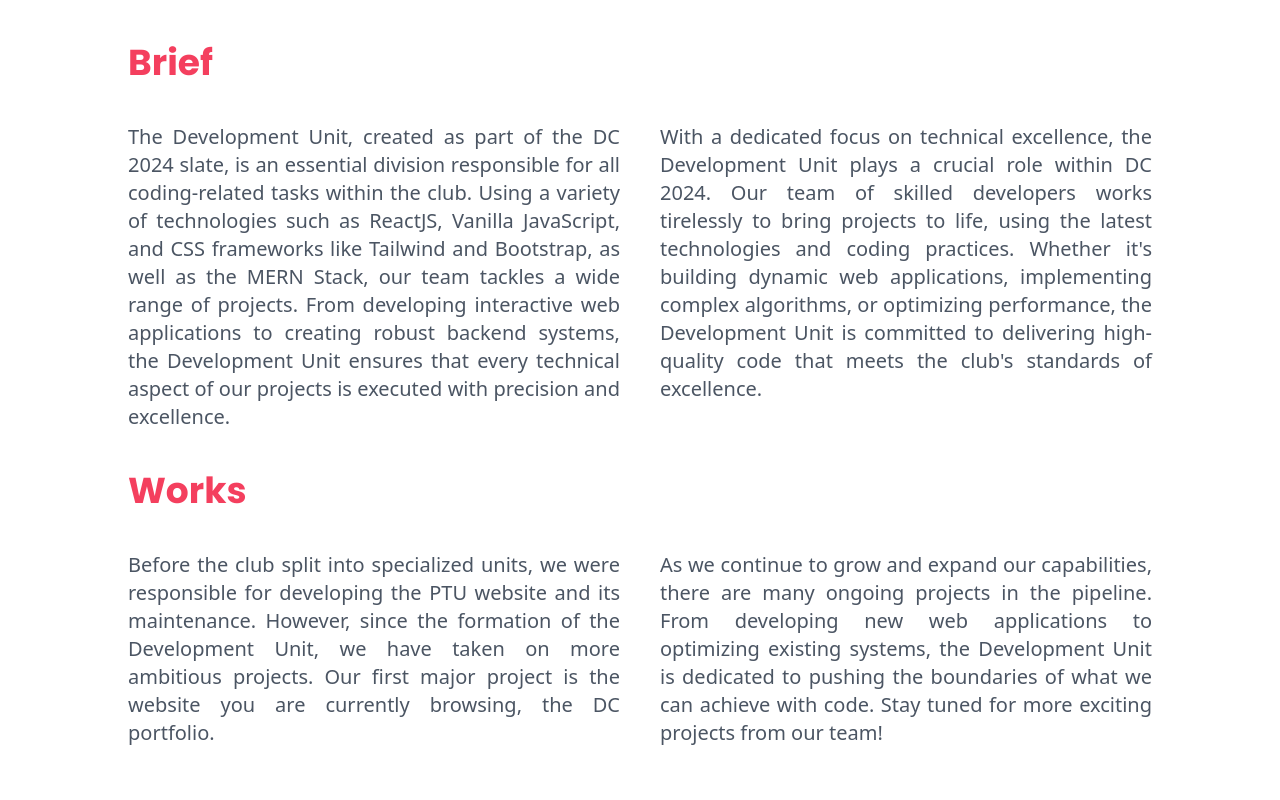
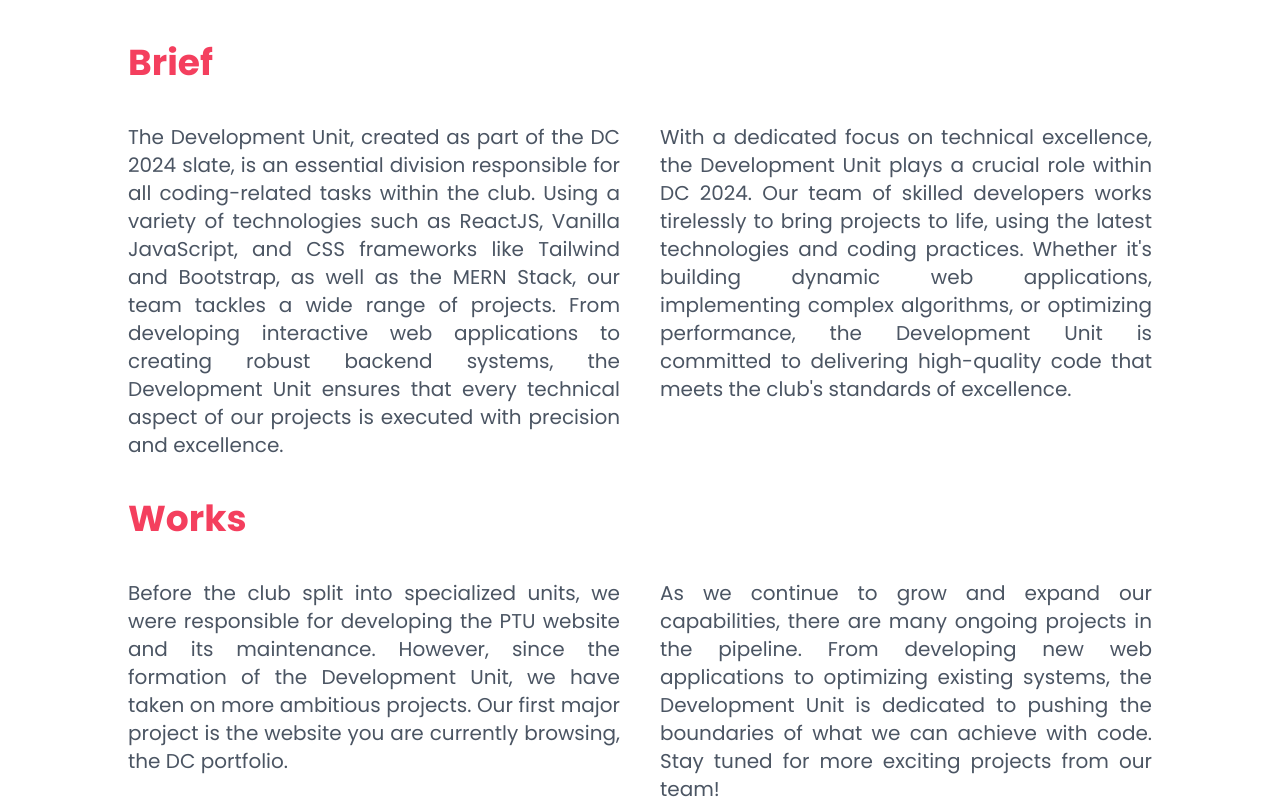
Before and after one commit to Shefaoudeen/DC-website, a React (Vite) app: page /development in a window 1280 px wide. Shown: the part 620-1420 px from the top of the page. Built offline with nearby package versions, Linux system fonts and the light colour scheme.

Commit message:
Logo links updated

```diff
--- a/src/Components/Units/Development.jsx
+++ b/src/Components/Units/Development.jsx
@@ -69,7 +69,7 @@ const Development = () => {
           <div className="py-10">
             <h1 className={`text-[${red}] poppins-bold text-4xl`}>Brief</h1>
           </div>
-          <div className="flex w-[100%] text-xl max-md:flex-col md:gap-10 text-justify">
+          <div className="flex w-[100%] poppins-regular text-xl max-md:flex-col md:gap-10 text-justify">
             <span className="text-gray-600 w-1/2 max-md:w-full">
             The Development Unit, created as part of the DC 2024 slate, is an essential division responsible for all coding-related tasks within the club. Using a variety of technologies such as ReactJS, Vanilla JavaScript, and CSS frameworks like Tailwind and Bootstrap, as well as the MERN Stack, our team tackles a wide range of projects. From developing interactive web applications to creating robust backend systems, the Development Unit ensures that every technical aspect of our projects is executed with precision and excellence.
             </span>
@@ -84,7 +84,7 @@ const Development = () => {
           <div className="py-10">
             <h1 className={`text-[${red}] poppins-bold text-4xl`}>Works</h1>
           </div>
-          <div className="flex w-[100%] text-xl max-md:flex-col text-justify gap-10">
+          <div className="flex w-[100%] poppins-regular text-xl max-md:flex-col text-justify gap-10">
             <span className="text-gray-600 w-1/2 max-md:w-full">
             Before the club split into specialized units, we were responsible for developing the PTU website and its maintenance. However, since the formation of the Development Unit, we have taken on more ambitious projects. Our first major project is the website you are currently browsing, the DC portfolio.
             </span>
--- a/src/Pages/Header.jsx
+++ b/src/Pages/Header.jsx
@@ -9,11 +9,15 @@ const Header = () => {
     <div className="flex justify-center text-2xl  w-full" id="nav">
       <div className="flex justify-between max-md:justify-center w-[80%] max-md:w-[90%] border-b-4 border-black py-5">
         <div>
-          <img src={Logo} className="w-[50px] max-md:hidden" />
+          <a href="https://ptu-designclub.netlify.app">
+            <img src={Logo} className="w-[50px] max-md:hidden" />
+          </a>
         </div>
 
         <div>
-          <img src={DC24} className="w-[100px]" />
+          <a href="https://ptu-designclub.netlify.app">
+            <img src={DC24} className="w-[100px]" />
+          </a>
         </div>
 
         <div className="flex justify-around items-center max-md:hidden">
```
